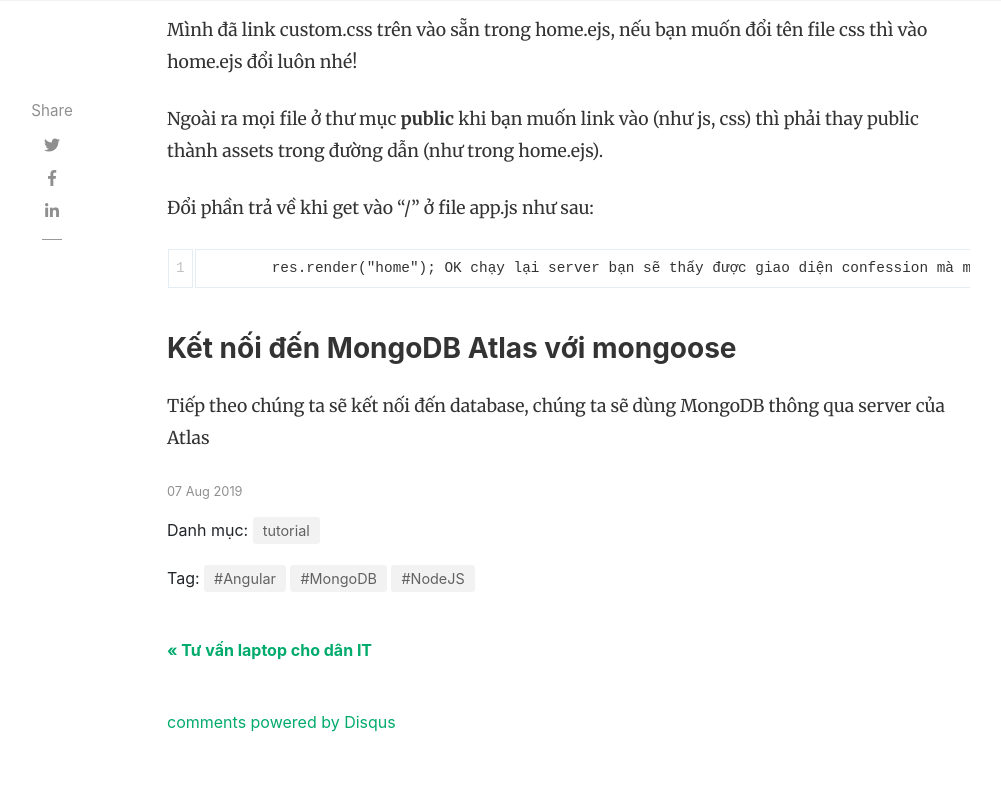
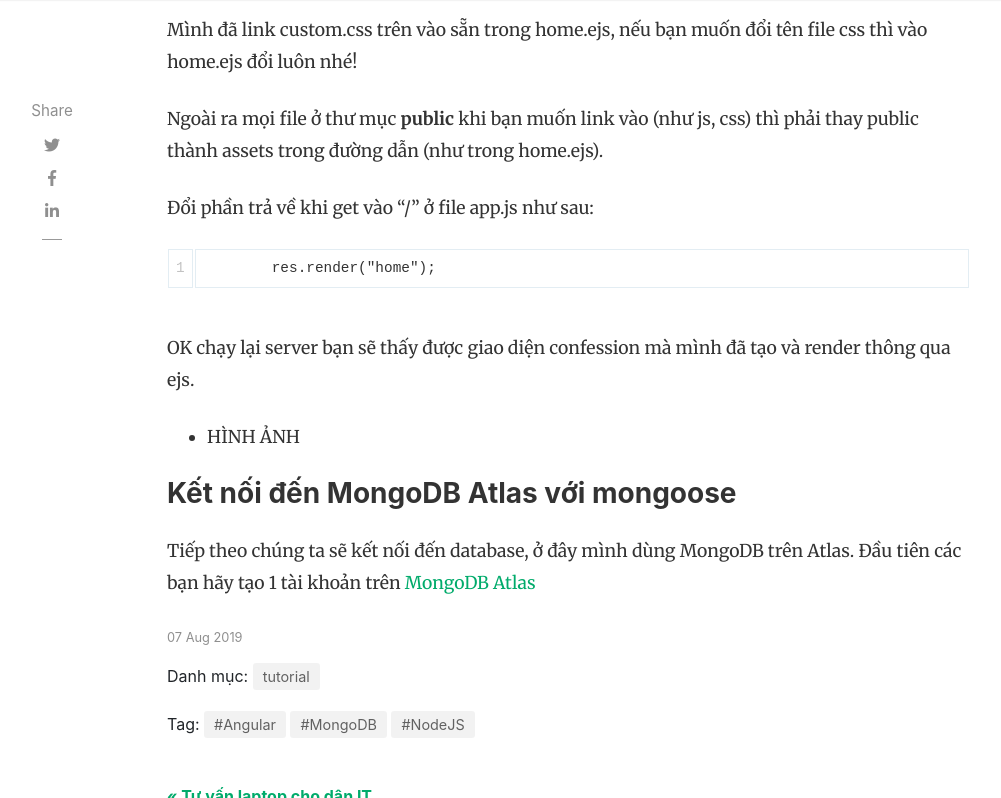
Before and after one commit to tuitucode/tuitucode.github.io, a Jekyll site: the page built from _posts/2019-08-07-web-confession-voi-nodejs-va-angularjs.md, in a window 1280 px wide and 900 px high, scrolled down 5417 px, cut to the strip 0-798 px from the top of the window. Shown: the whole strip, without its empty margins (118-1119 px from the left). Built offline with Jekyll 4.4.1, drawn with Linux system fonts in a browser that asks for light colours; nearby versions of some CDN libraries; comment, search, counter and statistics services are not loaded.

Commit message:
Update 2019-08-07-web-confession-voi-nodejs-va-angularjs.md

```diff
--- a/_posts/2019-08-07-web-confession-voi-nodejs-va-angularjs.md
+++ b/_posts/2019-08-07-web-confession-voi-nodejs-va-angularjs.md
@@ -172,8 +172,9 @@ Ngoài ra mọi file ở thư mục **public** khi bạn muốn link vào (như
 Đổi phần trả về khi get vào "/" ở file app.js như sau:
 
 		res.render("home");
+
 OK chạy lại server bạn sẽ thấy được giao diện confession mà mình đã tạo và render thông qua ejs.
 - HÌNH ẢNH
 
 ### Kết nối đến MongoDB Atlas với mongoose
-Tiếp theo chúng ta sẽ kết nối đến database, chúng ta sẽ dùng MongoDB thông qua server của Atlas
+Tiếp theo chúng ta sẽ kết nối đến database, ở đây mình dùng MongoDB trên Atlas. Đầu tiên các bạn hãy tạo 1 tài khoản trên [MongoDB Atlas](https://www.mongodb.com/)
```
